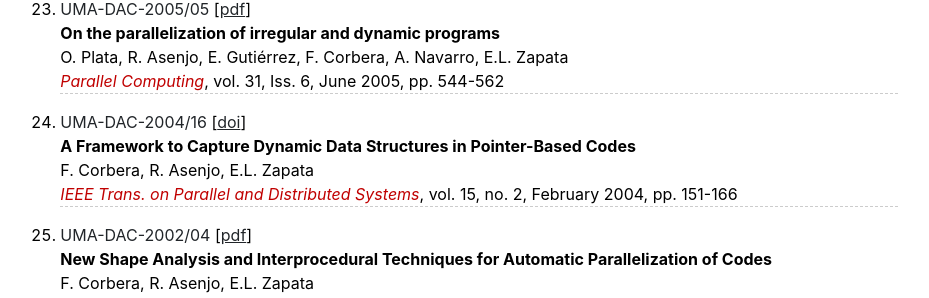
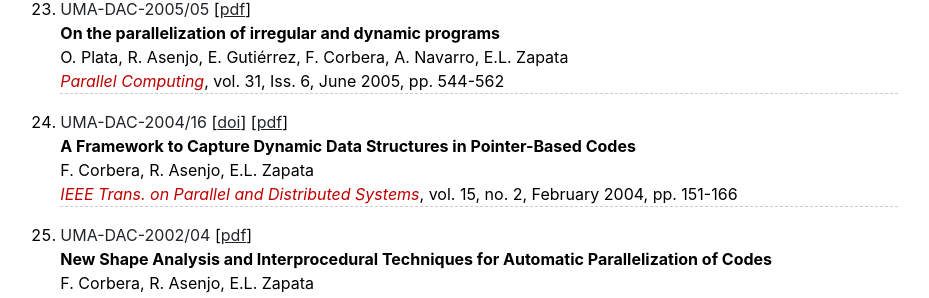
Before and after one commit to PPMC-DAC/WebSite, a Jekyll site: the page built from publications/journals.html, in a window 1280 px wide and 900 px high, scrolled down 2937 px. Shown: the part 148-446 px from the top of the window, without its empty margins (153-1082 px from the left). Built offline with Jekyll 4.4.1, drawn with Linux system fonts in a browser that asks for light colours.

Commit message:
Clean .ps.gz files and add .pdf ones

```diff
--- a/_data/publications.yml
+++ b/_data/publications.yml
@@ -1332,6 +1332,7 @@
   other: "vol. 15, no. 2, February 2004, pp. 151-166"
   id: 'UMA-DAC-2004/16'
   doi: 'https://doi.org/10.1109/TPDS.2004.1264798'
+  pdf: 'UMA-DAC-04-16.pdf'
   year: '2004'
   count:
   type: journal
```
Also changed, not shown: assets/LogoPPMC.jpg (added), 6 other files.
